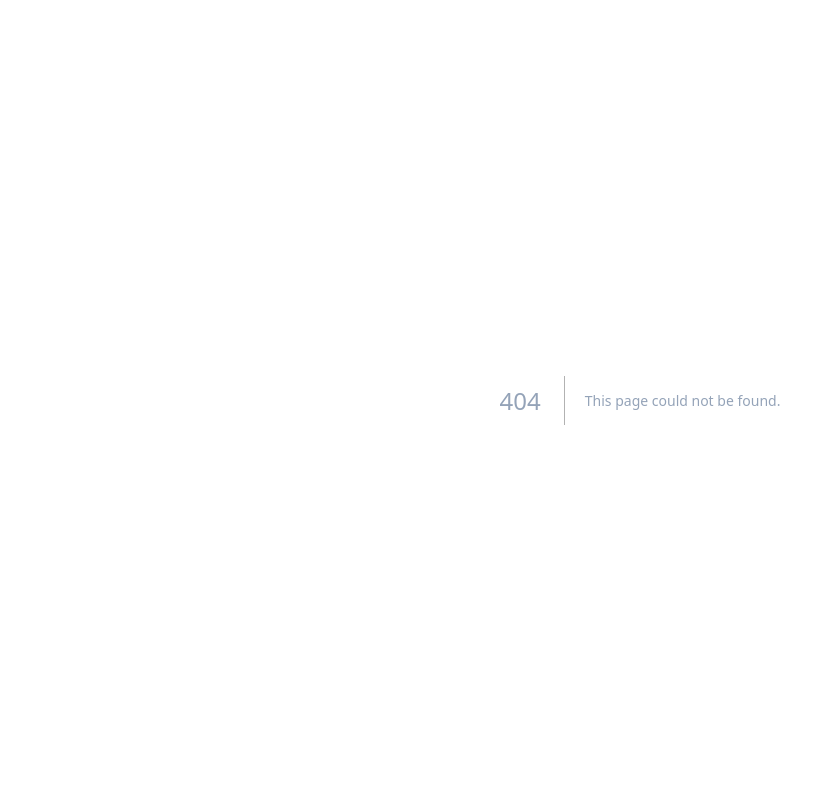
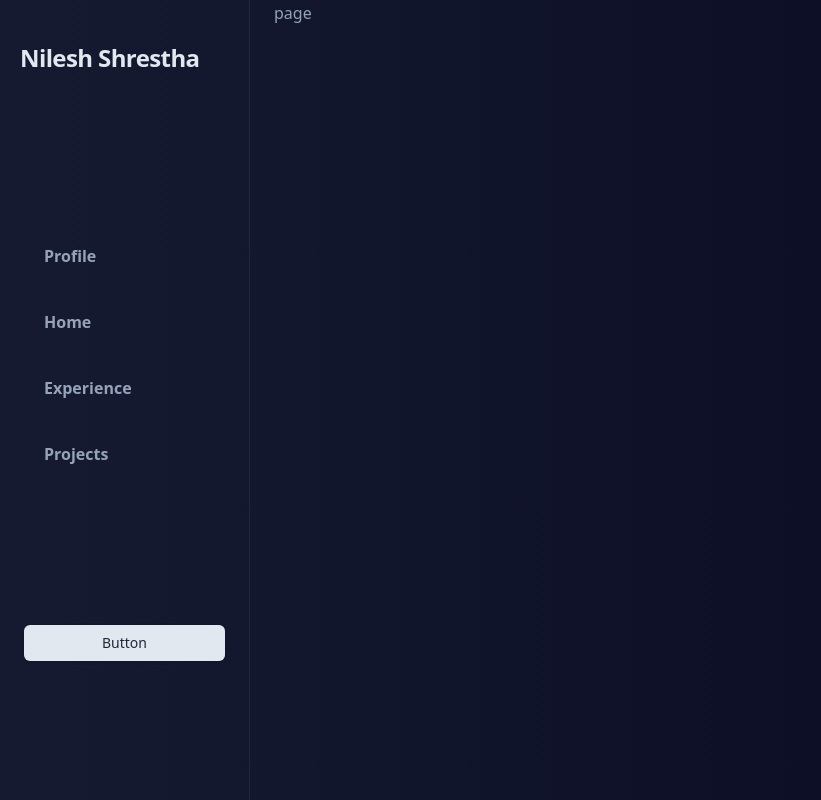
Before and after one commit to nileshshrs/personal-portfolio, a Next.js app: page /me in a window 1280 px wide. Before the commit this address had no page. Shown: the whole page, without its empty margins (0-821 px from the left). Built offline with nearby package versions, Linux system fonts and the light colour scheme.

Commit message:
fixed layout for creating outlets in dashboard

```diff
--- /dev/null
+++ b/app/me/layout.tsx
@@ -0,0 +1,19 @@
+import DashboardSidebar from "@/components/DashboardSidebar";
+
+export default function RootLayout({
+    children,
+}: Readonly<{
+    children: React.ReactNode;
+}>) {
+    return (
+
+        <main className="flex flex-grow-4 gap-4 text-slate-400 leading-relaxed antialiased selection:bg-purple-300 selection:text-purple-900">
+            <DashboardSidebar />
+
+            <div className="px-2 w-full">
+                {children}
+            </div>
+        </main>
+
+    );
+}
--- /dev/null
+++ b/app/me/page.tsx
@@ -0,0 +1,9 @@
+import React from 'react'
+
+const page = () => {
+  return (
+    <div>page</div>
+  )
+}
+
+export default page
```
